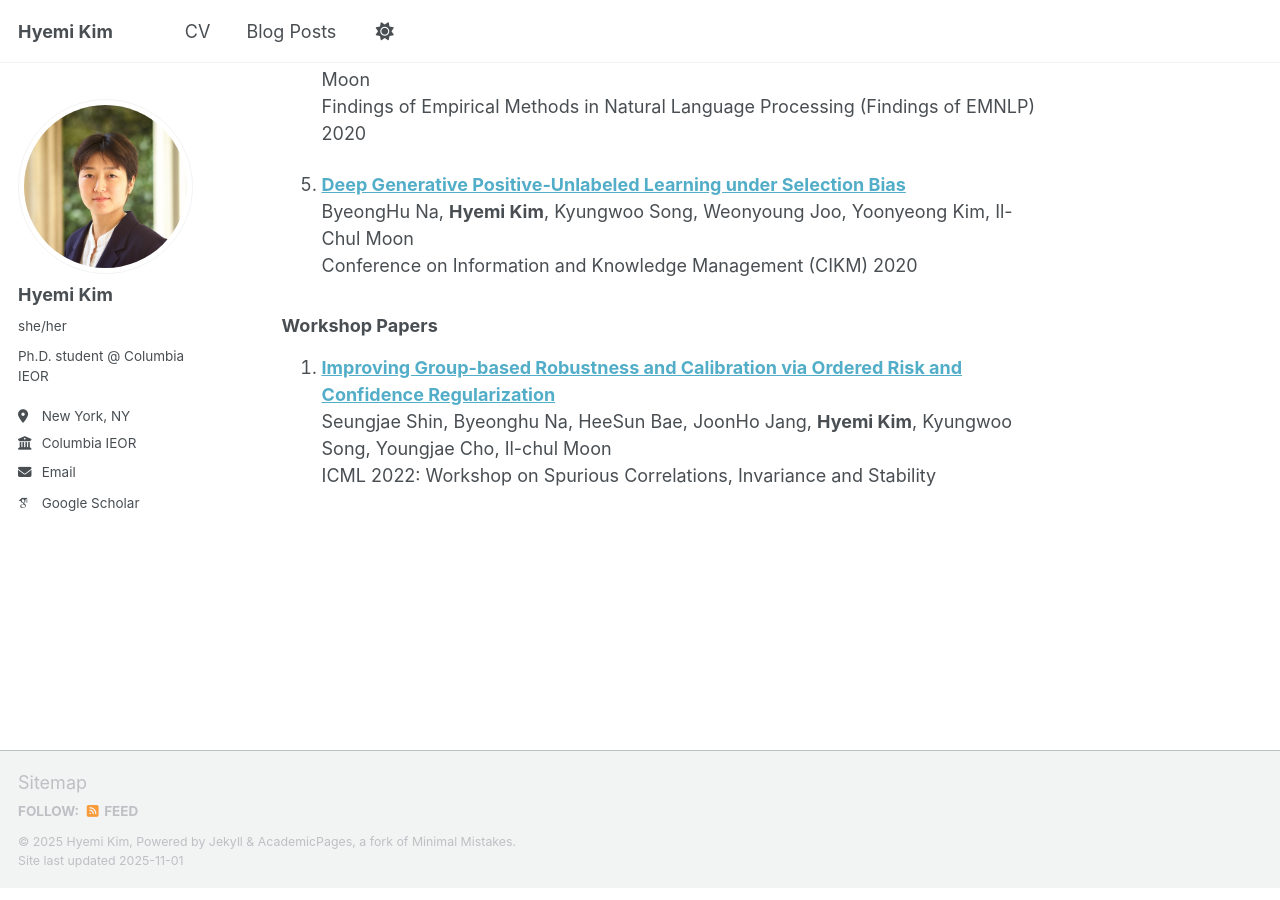
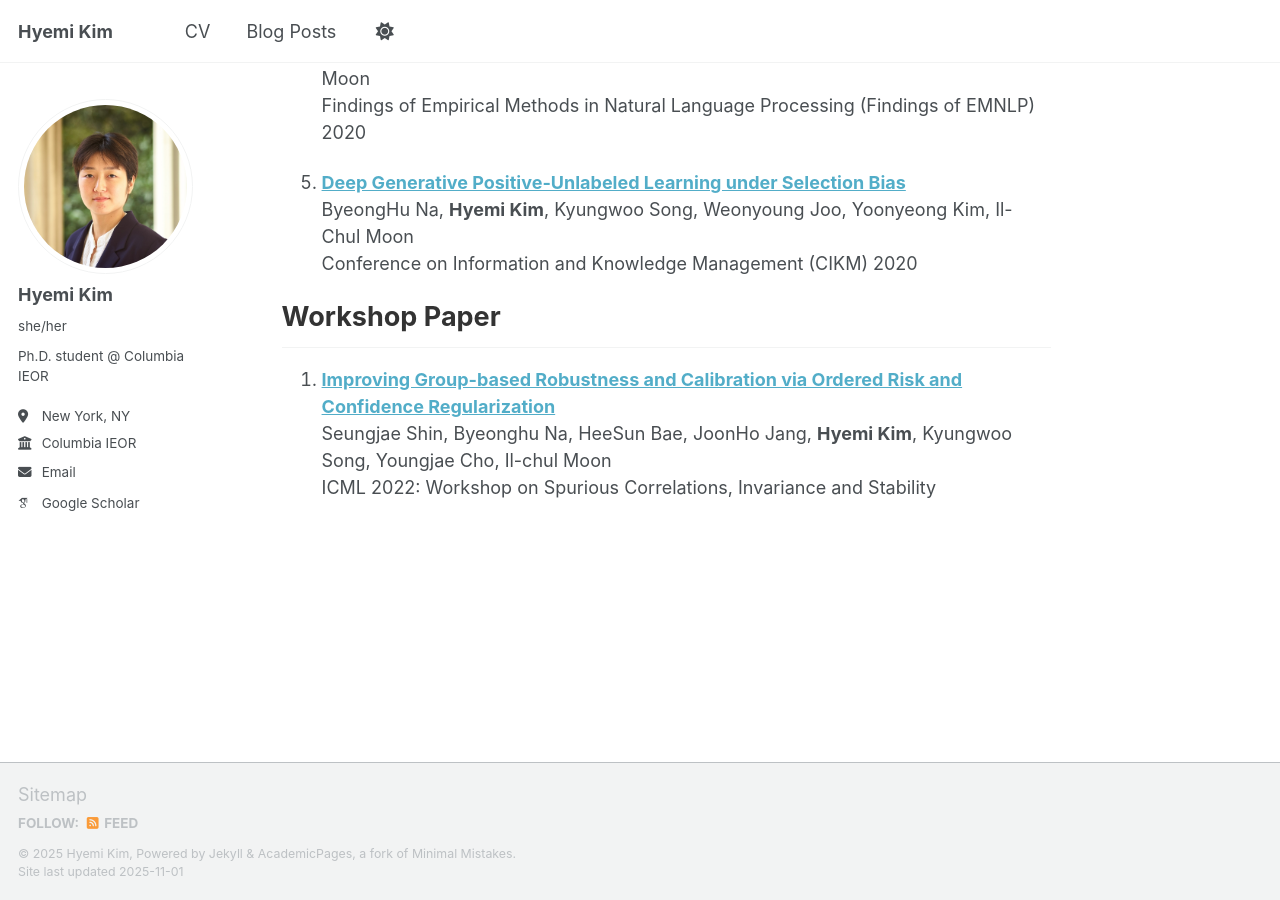
Before and after one commit to HyemiK1m/hyemik1m.github.io, a Jekyll site: the page built from _pages/about.md, in a window 1280 px wide and 900 px high, scrolled down 961 px. Built offline with Jekyll 4.4.1, drawn with Linux system fonts in a browser that asks for light colours; some web fonts are replaced; a script that is not in the unit is left out.

Commit message:
Update about.md

```diff
--- a/_pages/about.md
+++ b/_pages/about.md
@@ -9,8 +9,12 @@ Hi! I am a fifth-year Ph.D. student in the Department of [Industrial Engineering
 
 I received my MS degree in Industrial and Systems Engineering from Korea Advanced Institute of Science and Technology (KAIST) where I was advised by Prof. [Il-Chul Moon](https://aai.kaist.ac.kr/bbs/board.php?bo_table=sub2_1&wr_id=3). Prior to that, I received my BS degree in Industrial and Systems Engineering and Electrical Engineering from KAIST.
 
+<!--
 <h2 style="color:#012169;">Research</h2>
 ### Conference & Journal Papers
+-->
+<h1 style="color:#012169; border-bottom:none; font-size:2em; font-weight:700; margin-top:1.2em; margin-bottom:0.2em;">Research</h1>
+<h2 style="color:#333; font-size:1.5em; font-weight:700; margin-top:0; margin-bottom:0;">Conference & Journal Papers</h2>
 1. [**Fair Fares for Vehicle Sharing Systems**](https://papers.ssrn.com/sol3/papers.cfm?abstract_id=4699813) [[code]](https://github.com/HyemiK1m/Fair_Fares)<br>
 Adam N. Elmachtoub and **Hyemi Kim**<br>
 The 8th ACM Conference on Fairness, Accountability, and Transparency (FAccT), 2025<br>
@@ -33,7 +37,7 @@ Findings of Empirical Methods in Natural Language Processing (Findings of EMNLP)
 ByeongHu Na, **Hyemi Kim**, Kyungwoo Song, Weonyoung Joo, Yoonyeong Kim, Il-Chul Moon<br>
 Conference on Information and Knowledge Management (CIKM) 2020<br>
 
-### Workshop Papers
+<h2 style="color:#333; font-size:1.5em; font-weight:700; margin-top:0; margin-bottom:0;">Workshop Paper</h2>
 1. [**Improving Group-based Robustness and Calibration via Ordered Risk and Confidence Regularization**](https://openreview.net/pdf?id=okCTFCRavwh)<br>
 Seungjae Shin, Byeonghu Na, HeeSun Bae, JoonHo Jang, **Hyemi Kim**, Kyungwoo Song, Youngjae Cho, Il-chul Moon<br>
 ICML 2022: Workshop on Spurious Correlations, Invariance and Stability<br>
```
